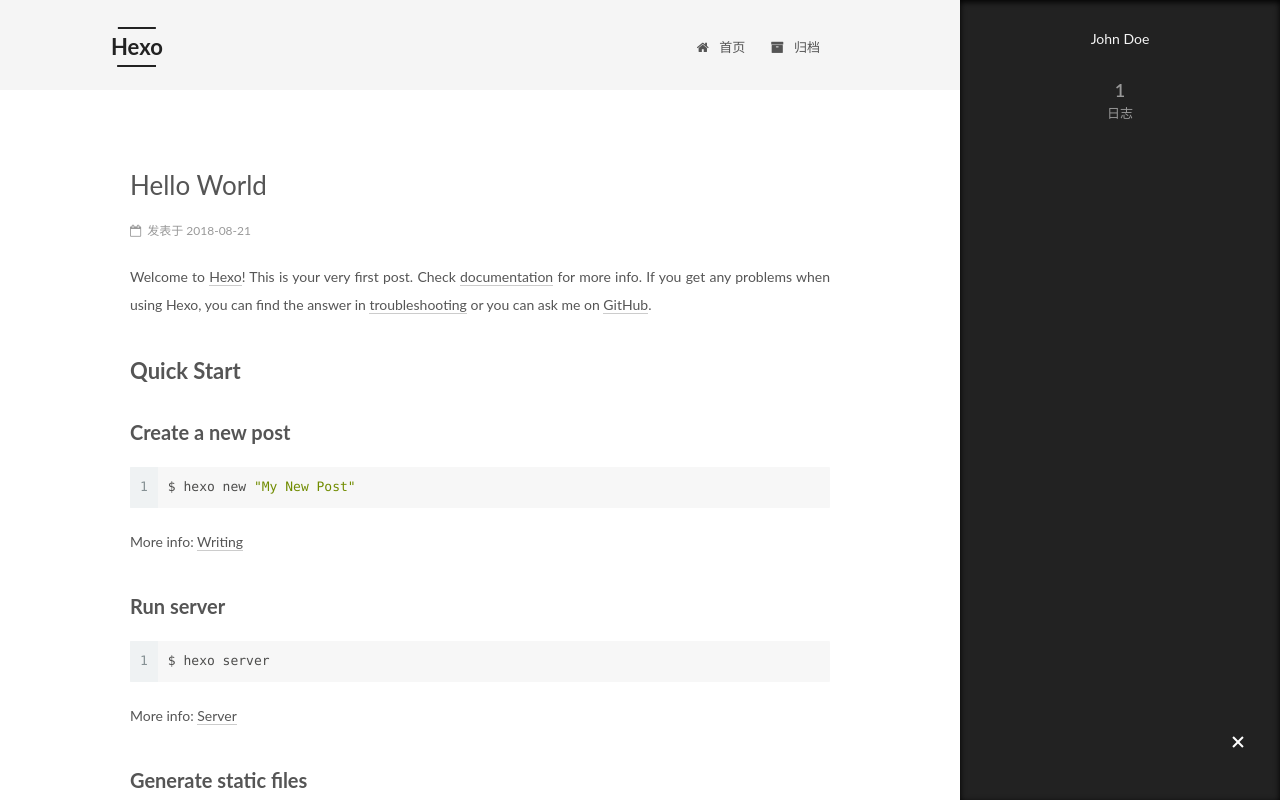
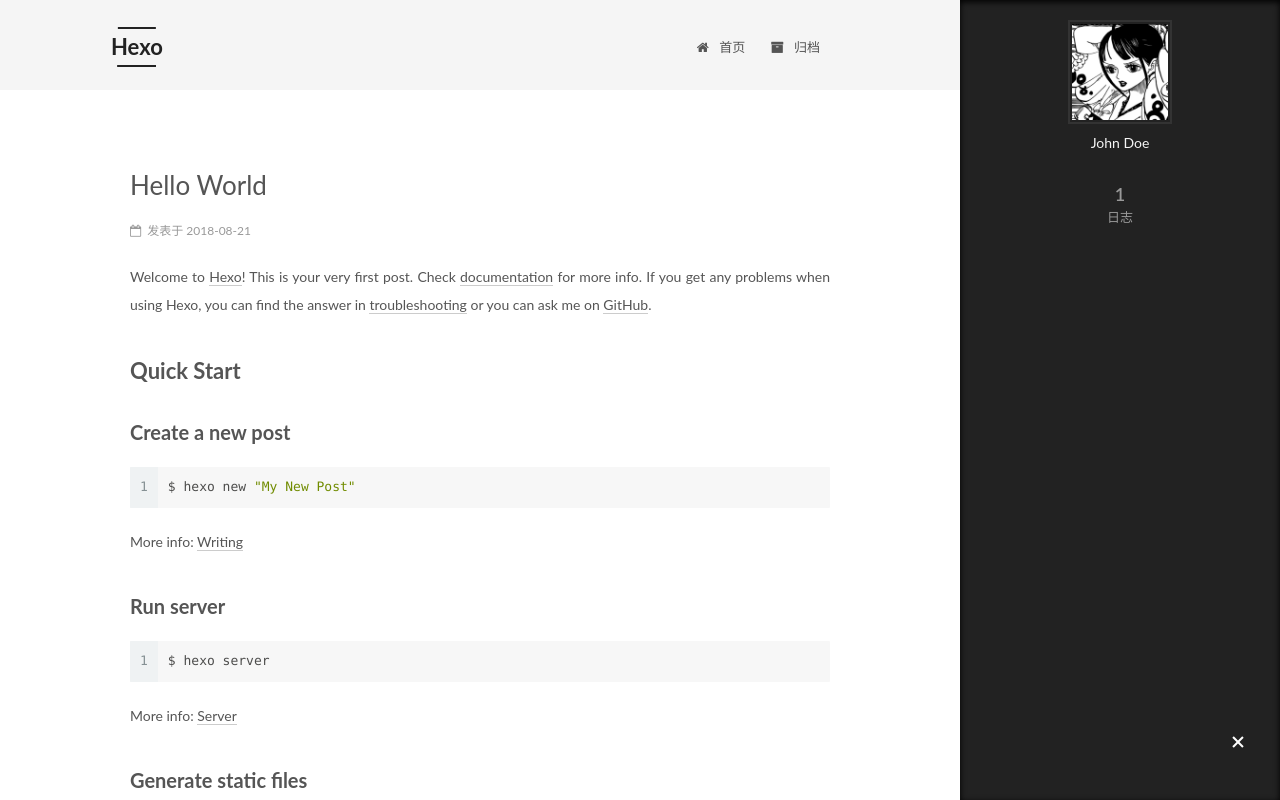
Before and after one commit to Tommy0604/Tommy0604.github.io, a plain HTML site: page index.html in a window 1280 px wide. Both pictures are taken after a click on the element 1238 px from the left and 743 px from the top of the page. Shown: the top 800 px of the page. Drawn offline with Linux system fonts and the light colour scheme.

Commit message:
Site updated: 2018-08-27 23:25:34

```diff
--- a/css/main.css
+++ b/css/main.css
@@ -1822,7 +1822,7 @@ pre .javascript .function {
   width: 4px;
   height: 4px;
   border-radius: 50%;
-  background: #ff8541;
+  background: #3bc3de;
 }
 .links-of-blogroll {
   font-size: 13px;
--- a/index.html
+++ b/index.html
@@ -234,7 +234,7 @@
     <span hidden itemprop="author" itemscope itemtype="http://schema.org/Person">
       <meta itemprop="name" content="John Doe">
       <meta itemprop="description" content="">
-      <meta itemprop="image" content="/images/avatar.gif">
+      <meta itemprop="image" content="/images/ju.png">
     </span>
 
     <span hidden itemprop="publisher" itemscope itemtype="http://schema.org/Organization">
@@ -378,6 +378,10 @@
       <section class="site-overview-wrap sidebar-panel sidebar-panel-active">
         <div class="site-overview">
           <div class="site-author motion-element" itemprop="author" itemscope itemtype="http://schema.org/Person">
+
+              <img class="site-author-image" itemprop="image"
+                src="/images/ju.png"
+                alt="John Doe" />
 
               <p class="site-author-name" itemprop="name">John Doe</p>
               <p class="site-description motion-element" itemprop="description"></p>
```
Also changed, not shown: 2018/08/21/hello-world/index.html (+5 -1 lines), archives/2018/08/index.html (+4 -0 lines), archives/2018/index.html (+4 -0 lines), archives/index.html (+4 -0 lines), images/ju.png (added).
